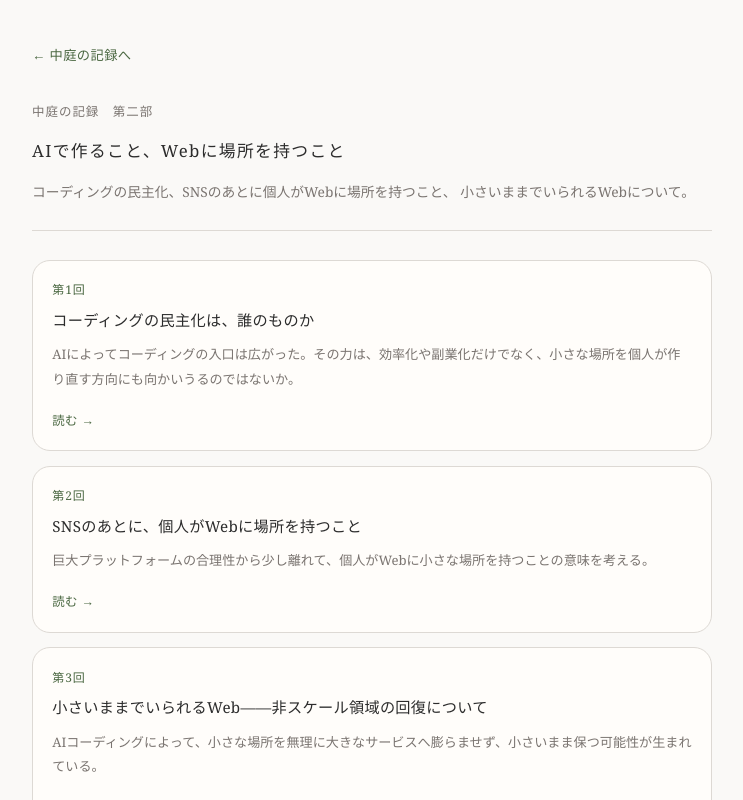
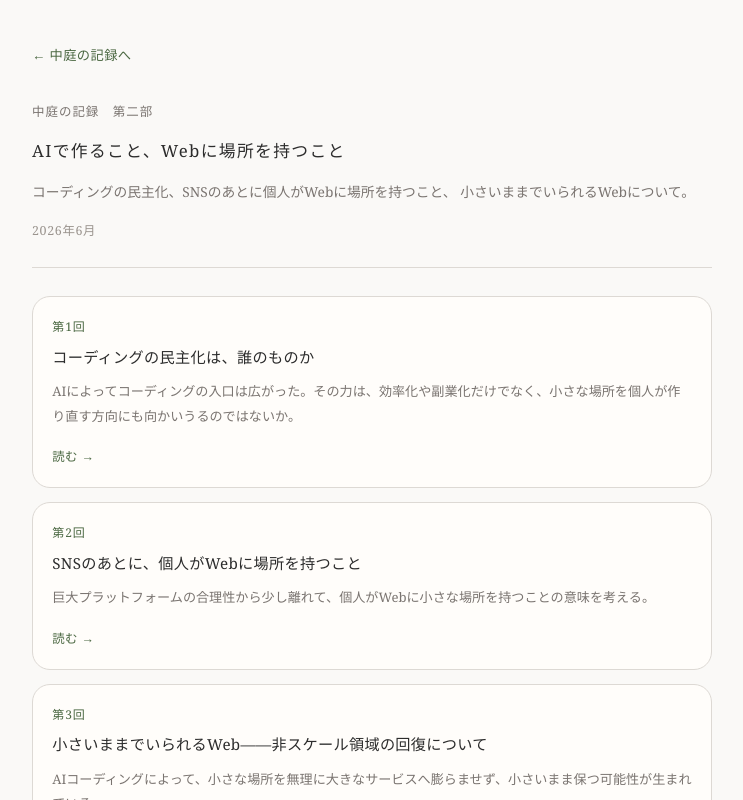
Before and after one commit to MOKIoki/nakaniwa, a Next.js app: page /notes/part-2 in a window 1280 px wide. Shown: the top 800 px of the page, without its empty margins (268-1011 px from the left). Built offline with nearby package versions, Linux system fonts and the light colour scheme.

Commit message:
Add series dates

```diff
--- a/app/notes/part-2/page.tsx
+++ b/app/notes/part-2/page.tsx
@@ -35,6 +35,9 @@ export default function NotesPartTwoPage() {
           <p style={styles.subheading}>
             コーディングの民主化、SNSのあとに個人がWebに場所を持つこと、
             小さいままでいられるWebについて。
+          </p>
+          <p style={styles.date}>
+            2026年6月
           </p>
         </header>
 
@@ -101,6 +104,12 @@ const styles: Record<string, CSSProperties> = {
     margin: 0,
     lineHeight: "2",
   },
+  date: {
+    fontSize: "0.78rem",
+    color: "#9a948e",
+    margin: "0.9rem 0 0",
+    letterSpacing: "0.05em",
+  },
   indexSection: {
     display: "grid",
     gridTemplateColumns: "1fr",
```
Also changed, not shown: app/notes/page.tsx (+9 -0 lines).
